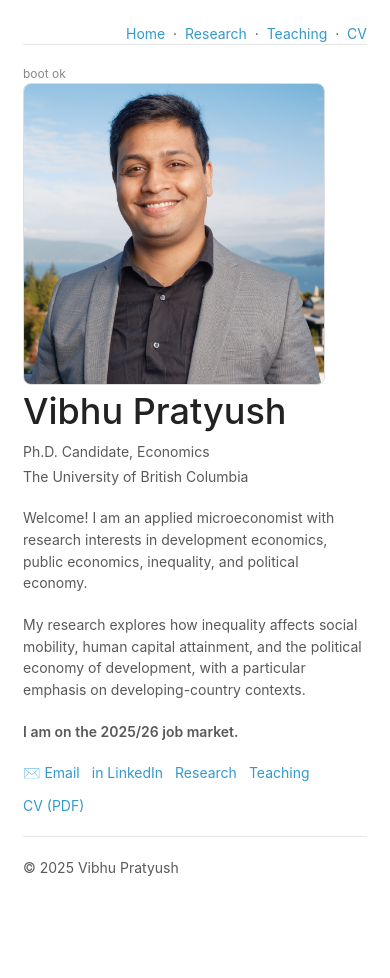
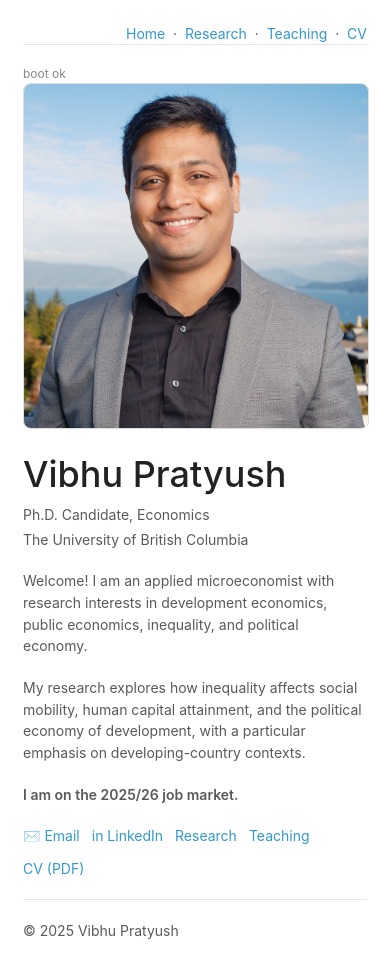
Before and after one commit to vibhupratyush/vibhupratyush.github.io, a React (Vite) app: page / in a window 390 px wide. Shown: the top 978 px of the page. Before the commit the page ends 921 px from the top, so only its background shows below. Built offline with nearby package versions, Linux system fonts and the light colour scheme.

Commit message:
Update styles.css

```diff
--- a/public/styles.css
+++ b/public/styles.css
@@ -268,3 +268,9 @@ footer {
     color:#444;
   }
 }
+
+.home-wrap { display: flex; gap: 24px; align-items: flex-start; flex-wrap: nowrap; }
+@media (max-width: 720px) {
+  .home-wrap { flex-direction: column; }
+  .home-photo { width: 100% !important; height: auto !important; max-width: 420px; }
+}
```
